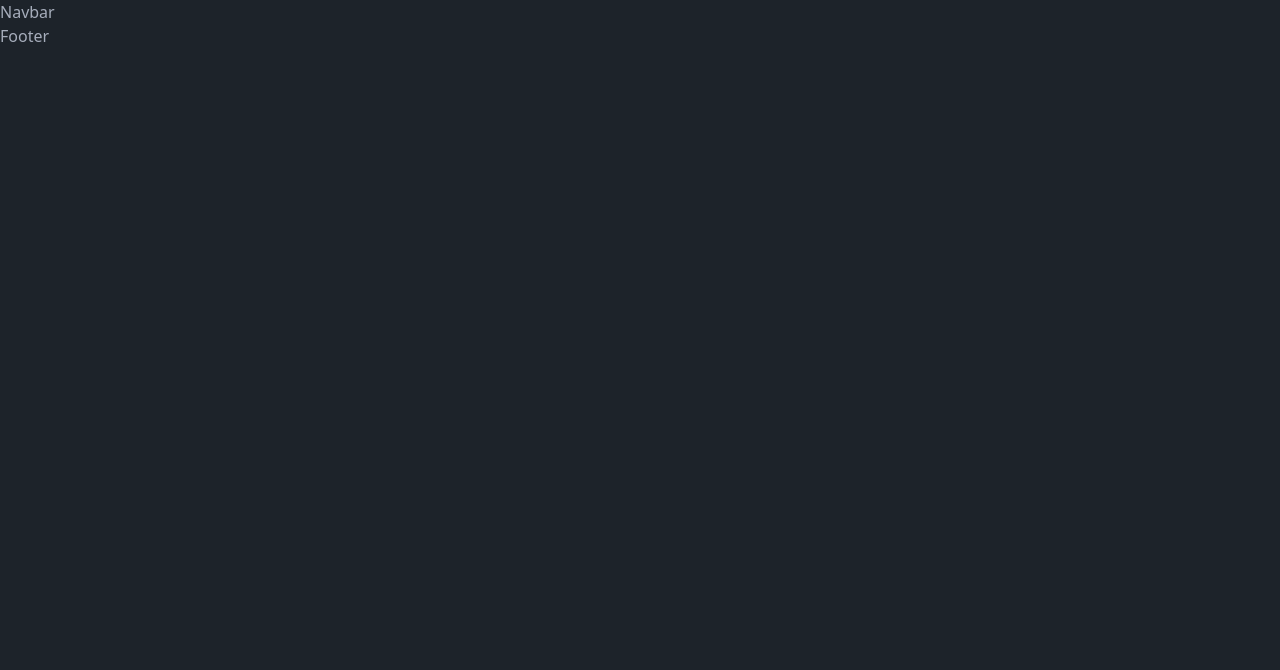
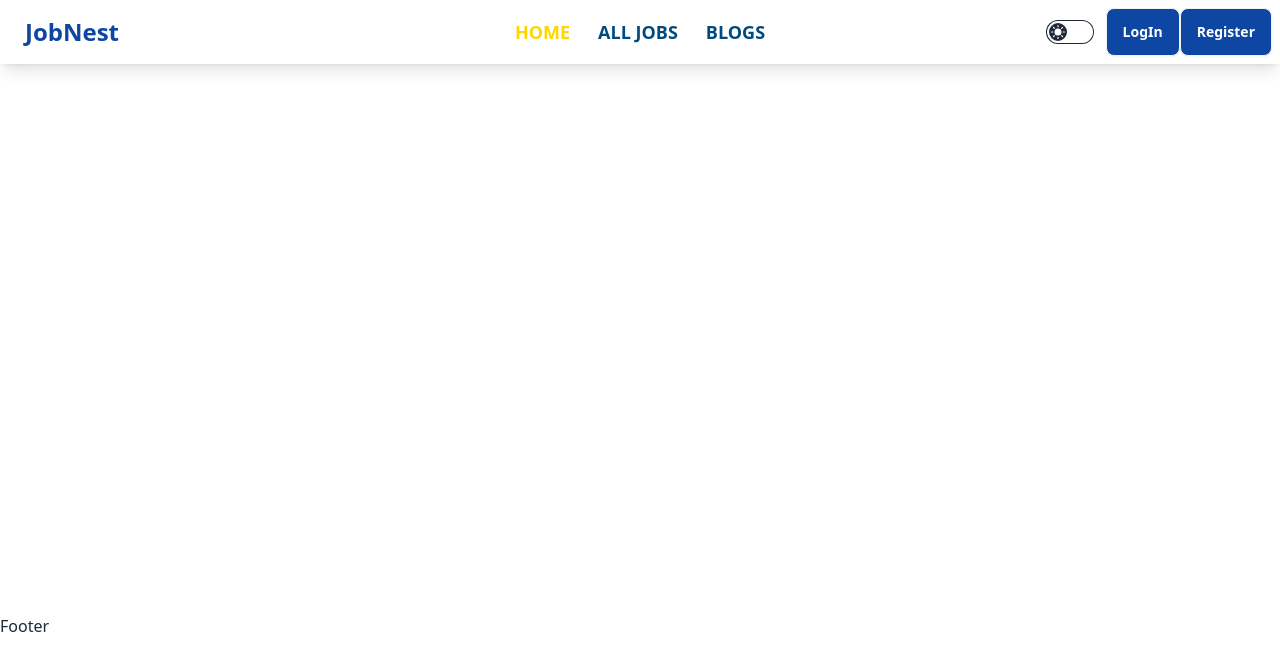
Before and after one commit to Idba1/job-portal-client-side, a React (Vite) app: page / in a window 1280 px wide. Shown: the top 670 px of the page. Built offline with nearby package versions, Linux system fonts and the light colour scheme; no server answers.

Commit message:
navbar add update login and add outlet size

```diff
--- a/package.json
+++ b/package.json
@@ -20,6 +20,7 @@
     "react-icons": "^5.2.1",
     "react-router-dom": "^6.23.0",
     "react-tabs": "^6.0.2",
+    "react-tooltip": "^5.26.4",
     "sweetalert": "^2.1.2",
     "sweetalert2": "^11.10.8",
     "swiper": "^11.1.1"
--- a/src/Components/Navbar/Navbar.jsx
+++ b/src/Components/Navbar/Navbar.jsx
@@ -1,9 +1,131 @@
+import { useContext, useEffect, useState } from 'react';
+import { NavLink } from "react-router-dom";
+import 'react-tooltip/dist/react-tooltip.css'
+import { Tooltip } from 'react-tooltip'
+import { AuthContext } from '../../Provider/AuthProvider/AuthProvider';
 
 const Navbar = () => {
+    const { logout, user } = useContext(AuthContext);
+    console.log(user);
+
+    // theme controlar
+    const [theme, setTheme] = useState('light')
+
+    useEffect(() => {
+        localStorage.setItem('theme', theme)
+        const localTheme = localStorage.getItem('theme')
+        document.querySelector('html').setAttribute('data-theme', localTheme)
+    }, [theme])
+
+    // update state on toggle
+    const handleTheme = (event) => {
+        if (event.target.checked) {
+            setTheme('dark')
+        } else {
+            setTheme('light')
+        }
+    }
     return (
-        <div>
-            <h1>Navbar</h1>
-        </div>
+        <div className="z-50">
+            <div className="navbar z-10 bg-base-100 shadow-lg">
+                <div className="navbar-start">
+                    <div className="dropdown">
+                        <div tabIndex={0} role="button" className="btn btn-ghost lg:hidden">
+                            <svg xmlns="http://www.w3.org/2000/svg" className="h-5 w-5" fill="none" viewBox="0 0 24 24" stroke="currentColor"><path strokeLinecap="round" strokeLinejoin="round" strokeWidth="2" d="M4 6h16M4 12h8m-8 6h16" /></svg>
+                        </div>
+                        <ul tabIndex={0} className="menu menu-sm dropdown-content mt-3 z-[1] p-2 shadow bg-base-100 rounded-box w-52">
+                            <NavLink className={({ isActive }) =>
+                                isActive ? 'text-[#FFD700]' : theme === 'light' ? 'text-[#004A7F]' : 'text-white'} to={"/"}>Home</NavLink>
+
+                            <NavLink className={({ isActive }) =>
+                                isActive ? 'text-[#FFD700]' : theme === 'light' ? 'text-[#004A7F]' : 'text-white'} to={"/alljobs"}>ALL JOBS</NavLink>
+                            {user && <NavLink className="navbar-item" to="/applied-jobs">APPLIED JOBS</NavLink>}
+
+                            {user && <NavLink className="navbar-item" to="/add-job">ADD A JOB</NavLink>}
+
+                            {user && <NavLink className="navbar-item" to="/my-jobs">MY JOBS</NavLink>}
+
+                            <NavLink className={({ isActive }) =>
+                                isActive ? 'text-[#FFD700]' : theme === 'light' ? 'text-[#004A7F]' : 'text-white'} to={"/blogs"}>BLOGS</NavLink>
+
+                        </ul>
+                    </div>
+                    <a className="btn btn-ghost text-[#0E46A3] font-bold lg:text-2xl dark:text-sky-400">JobNest</a>
+                </div>
+                <div className="navbar-center hidden lg:flex ">
+                    <ul className="menu menu-horizontal px-1 gap-7 font-semibold text-lg">
+                        <NavLink className={({ isActive }) =>
+                            isActive ? 'text-[#FFD700]' : theme === 'light' ? 'text-[#004A7F]' : 'text-white'}
+                            to={"/"}>HOME</NavLink>
+
+                        <NavLink className={({ isActive }) =>
+                            isActive ? 'text-[#FFD700]' : theme === 'light' ? 'text-[#004A7F]' : 'text-white'} to={"alljobs"}>ALL JOBS</NavLink>
+                        {user && <NavLink className="navbar-item" to="/applied-jobs">APPLIED JOBS</NavLink>}
+
+                        {user && <NavLink className="navbar-item" to="/add-job">ADD A JOB</NavLink>}
+
+                        {user && <NavLink className="navbar-item" to="/my-jobs">MY JOBS</NavLink>}
+
+                        <NavLink className={({ isActive }) =>
+                            isActive ? 'text-[#FFD700]' : theme === 'light' ? 'text-[#004A7F]' : 'text-white'} to={"/blogs"}>BLOGS</NavLink>
+
+                    </ul>
+                </div>
+                <div className="navbar-end gap-1 lg:gap-3 md:gap-3">
+                    <label className="cursor-pointer grid place-items-center">
+                        <input type="checkbox" onChange={handleTheme} value="synthwave" className="toggle theme-controller bg-base-content row-start-1 col-start-1 col-span-2" />
+                        <svg className="col-start-1 row-start-1 stroke-base-100 fill-base-100" xmlns="http://www.w3.org/2000/svg" width="14" height="14" viewBox="0 0 24 24" fill="none" stroke="currentColor" strokeWidth="2" strokeLinecap="round" strokeLinejoin="round"><circle cx="12" cy="12" r="5" /><path d="M12 1v2M12 21v2M4.2 4.2l1.4 1.4M18.4 18.4l1.4 1.4M1 12h2M21 12h2M4.2 19.8l1.4-1.4M18.4 5.6l1.4-1.4" /></svg>
+                        <svg className="col-start-2 row-start-1 stroke-base-100 fill-base-100" xmlns="http://www.w3.org/2000/svg" width="14" height="14" viewBox="0 0 24 24" fill="none" stroke="currentColor" strokeWidth="2" strokeLinecap="round" strokeLinejoin="round"><path d="M21 12.79A9 9 0 1 1 11.21 3 7 7 0 0 0 21 12.79z"></path></svg>
+                    </label>
+
+                    <div className='flex'>
+
+                        {
+                            user ? <div>
+                                <a id="clickable">
+                                    <div className="dropdown dropdown-end">
+                                        <label tabIndex={0} className="btn btn-ghost btn-circle avatar">
+                                            <div className="w-10 rounded-full">
+                                                <img src={user?.photoURL || "https://i.ibb.co/p2dPxFL/user.jpg"} />
+                                            </div>
+                                        </label>
+                                        <ul tabIndex={0} className="menu menu-sm dropdown-content mt-3 z-[1] p-2 shadow bg-base-100 rounded-box w-52">
+                                            <li>
+                                                <button className="btn btn-sm  btn-ghost">{user?.displayName || 'traveler'}</button>
+
+                                            </li>
+                                            <li>
+                                                <button
+                                                    onClick={logout}
+                                                    className="btn btn-sm  btn-ghost">Logout</button>
+
+                                            </li>
+                                        </ul>
+                                    </div>
+                                </a>
+                                <Tooltip anchorSelect="#clickable" clickable>
+                                    <button>{user?.displayName || 'user'}</button>
+                                </Tooltip>
+                            </div>
+                                :
+                                <NavLink className="btn text-white  lg:font-bold bg-[#0E46A3]" to={"/login"}>LogIn</NavLink>
+                        }
+                        {
+                            user ? <div>
+                                <NavLink className="btn hidden text-white  lg:font-bold bg-[#0E46A3]" to={"/register"}>Register</NavLink>
+                            </div> :
+                                <div>
+                                    <NavLink className="btn text-white visible lg:font-bold bg-[#0E46A3]" to={"/register"}>Register</NavLink>
+                                </div>
+                        }
+
+                    </div>
+
+                </div>
+
+            </div>
+
+        </div >
     );
 };
 
--- a/src/Layout/Main.jsx
+++ b/src/Layout/Main.jsx
@@ -5,8 +5,10 @@ import Footer from "../Components/Footer/Footer";
 const Main = () => {
     return (
         <>
-        <Navbar></Navbar>
-            <Outlet></Outlet>
+            <Navbar></Navbar>
+            <div className="min-h-[calc(100vh-250px)]" >
+                <Outlet ></Outlet>
+            </div>
             <Footer></Footer>
         </>
     );
--- a/src/Pages/LogInPage/LogIn.jsx
+++ b/src/Pages/LogInPage/LogIn.jsx
@@ -34,18 +34,7 @@ const LogIn = () => {
     return (
         <div className="bg-white dark:bg-gray-900">
             <div className="flex justify-center h-screen">
-                <div className="bg-cover md:block md:w-2/5 lg:block lg:w-1/2" style={{ backgroundImage: "url(https://i.ibb.co/6Z7Nhs4/images-1.jpg)" }}>
-                    <div className="flex items-center h-full px-20 bg-gray-900 bg-opacity-40">
-                        <div>
-                            <h2 className="text-2xl font-bold text-white sm:text-3xl">Meraki UI</h2>
-                            <p className="max-w-xl mt-3 text-gray-300">
-                                Lorem ipsum dolor sit, amet consectetur adipisicing elit. In
-                                autem ipsa, nulla laboriosam dolores, repellendus perferendis libero suscipit nam temporibus
-                                molestiae
-                            </p>
-                        </div>
-                    </div>
-                </div>
+
 
                 <div className="flex items-center w-full max-w-md px-6 mx-auto lg:w-2/6">
                     <div className="flex-1">
@@ -88,6 +77,18 @@ const LogIn = () => {
                         </div>
                     </div>
                 </div>
+                <div className="bg-cover md:block md:w-2/5 lg:block lg:w-1/2" style={{ backgroundImage: "url(https://i.ibb.co/6Z7Nhs4/images-1.jpg)" }}>
+                    <div className="flex items-center h-full px-20 bg-gray-900 bg-opacity-40">
+                        <div>
+                            <h2 className="text-2xl font-bold text-white sm:text-3xl">Meraki UI</h2>
+                            <p className="max-w-xl mt-3 text-gray-300">
+                                Lorem ipsum dolor sit, amet consectetur adipisicing elit. In
+                                autem ipsa, nulla laboriosam dolores, repellendus perferendis libero suscipit nam temporibus
+                                molestiae
+                            </p>
+                        </div>
+                    </div>
+                </div>
             </div>
         </div>
     );
```
Also changed, not shown: src/Images/user.jpeg (added), 1 other file (tests, documents, lock files or other folders).
